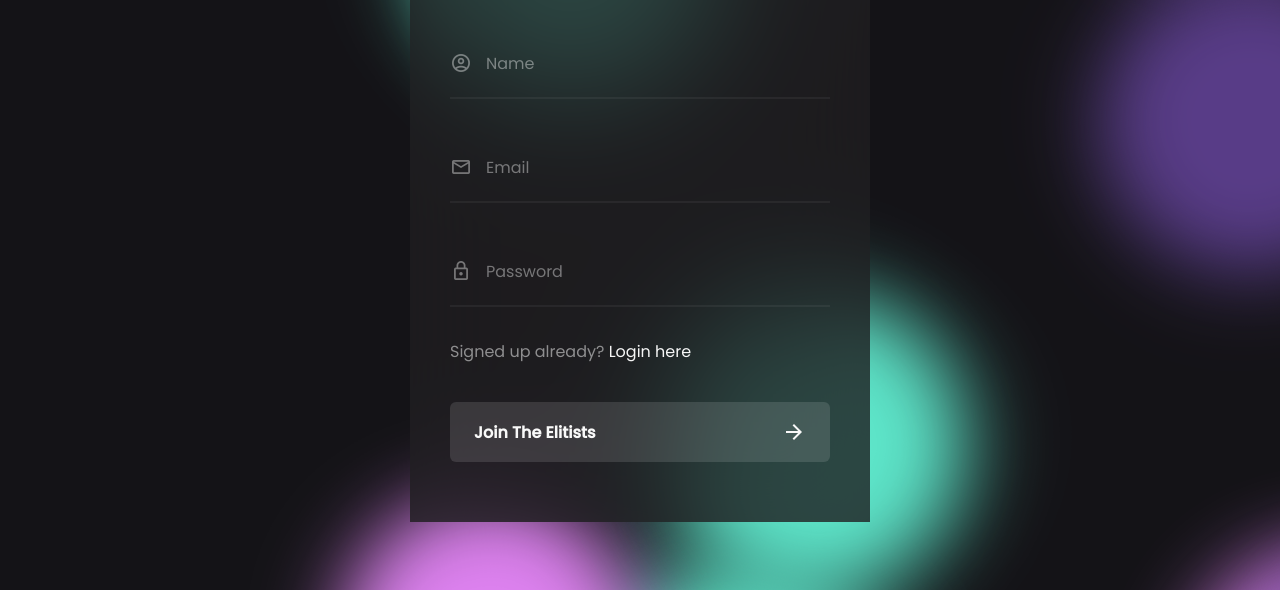
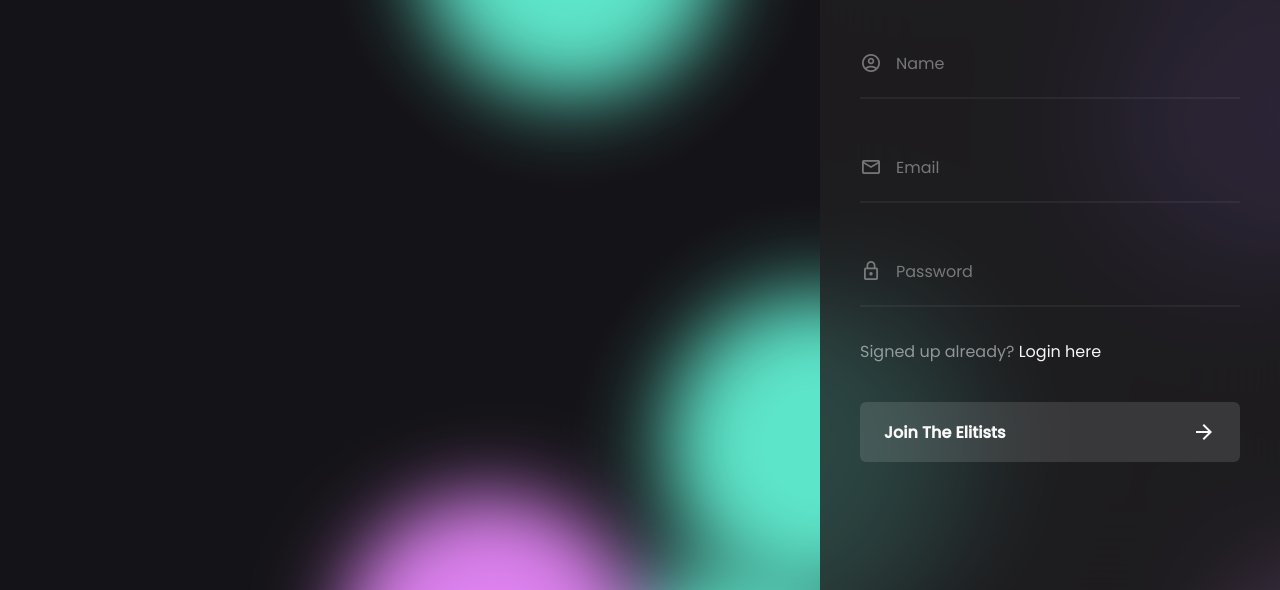
Before and after one commit to frontend-joe/css-components, a plain HTML site: page signups/signup-1/index.html in a window 1280 px wide. Shown: the part 210-800 px from the top of the page. Drawn offline with nearby package versions, Linux system fonts and the light colour scheme.

Commit message:
fixing signup-1

```diff
--- a/signups/signup-1/styles.css
+++ b/signups/signup-1/styles.css
@@ -24,12 +24,15 @@ input {
 .signup {
   position: fixed;
   z-index: 10;
-  top: 50%;
-  left: 50%;
-  translate: -50% -50%;
+  top: 0;
+  right: 0;
+  bottom: 0;
   width: 50%;
   max-width: 460px;
-  padding: 60px 40px;
+  display: flex;
+  flex-direction: column;
+  justify-content: center;
+  padding: 0 40px;
   background: rgb(32 31 33 / 80%);
   backdrop-filter: blur(50px);
 }
```
